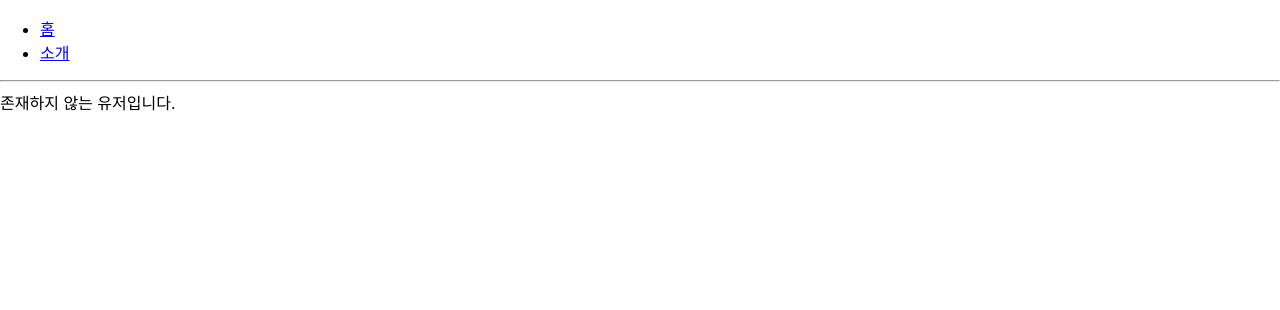
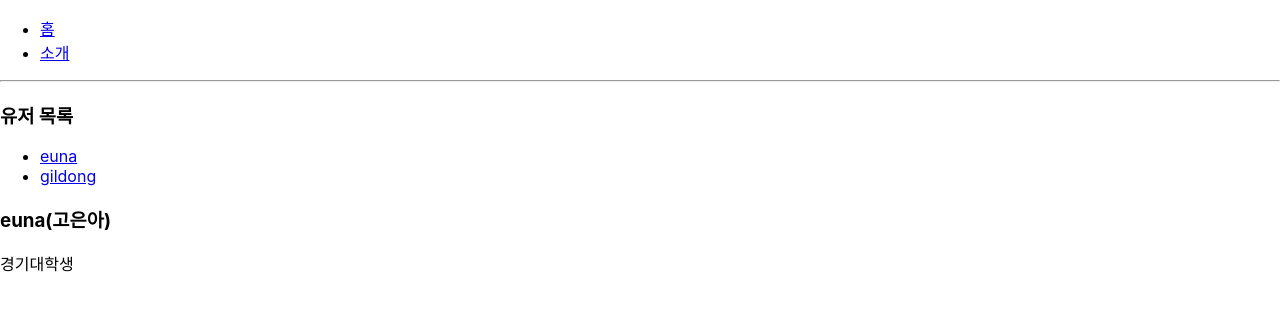
Before and after one commit to euna0104/begin-react, a React (Create React App) app: page /profiles/euna in a window 1280 px wide. Shown: the top 310 px of the page. Built offline with nearby package versions, Linux system fonts and the light colour scheme.

Commit message:
유저 프로필 제공

```diff
--- a/src/App.js
+++ b/src/App.js
@@ -2,7 +2,7 @@
 import { Route, Link, Routes } from 'react-router-dom';
 import About from './About';
 import Home from './Home';
-import Profile from './Profile';
+import Profiles from './Profiles';
 
 const App = () => {
   return (
@@ -18,9 +18,9 @@
         </ul>
         <hr />
         <Routes>
-          <Route path="/" exact element={<Home />} />
-          <Route path="/about" element={<About />} />
-          <Route path="/profiles/:username" element={<Profile />} />
+          <Route path='/' element={<Home />} />
+          <Route path='/about' element={<About />} />
+          <Route path='/profiles/*' element={<Profiles/>} />
         </Routes>
       </div>
     </>
--- a/src/Profile.js
+++ b/src/Profile.js
@@ -3,13 +3,13 @@
 
 // 프로필에서 사용할 데이터
 const profileData = {
-  velopert: {
-    name: '김민준',
-    description: 'Frontend Engineer @ Laftel Inc. 재밌는 것만 골라서 하는 개발자'
+  euna: {
+    name: '고은아',
+    description: '경기대학생'
   },
   gildong: {
     name: '홍길동',
-    description: '전래동화의 주인공'
+    description: '고은아의 친구'
   }
 };
 
--- /dev/null
+++ b/src/Profiles.js
@@ -0,0 +1,25 @@
+import React from 'react';
+import { Link, Route, Routes } from 'react-router-dom'
+import Profile from './Profile';
+
+const Profiles = () => {
+    return (
+        <div>
+            <h3>유저 목록</h3>
+            <ul>
+                <li>
+                    <Link to = "./euna">euna</Link>
+                </li>
+                <li>
+                    <Link to = "./gildong">gildong</Link>
+                </li>
+            </ul>
+            <Routes>
+                <Route path='/' element='유저를 선택해주세요' />
+                <Route path=':username' element={<Profile/>} />
+            </Routes>
+        </div>
+    )
+}
+
+export default Profiles;
```
